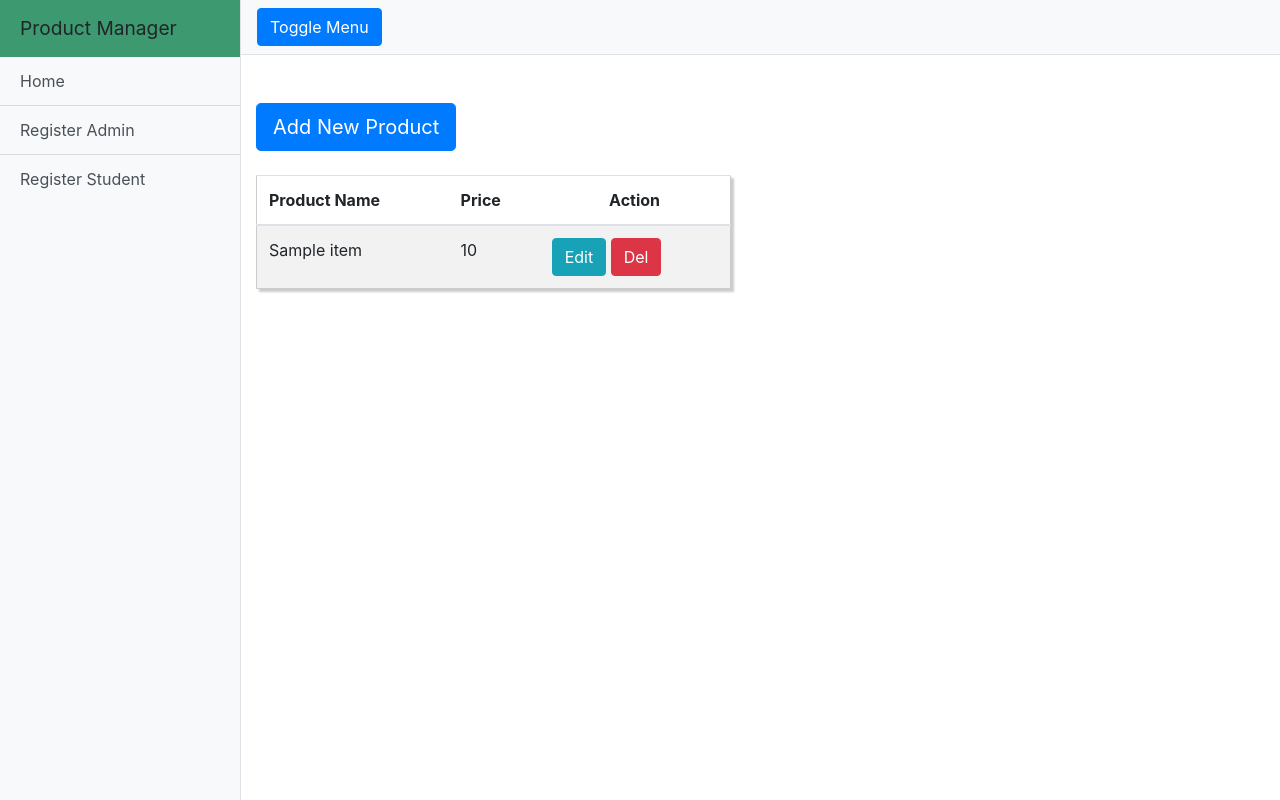
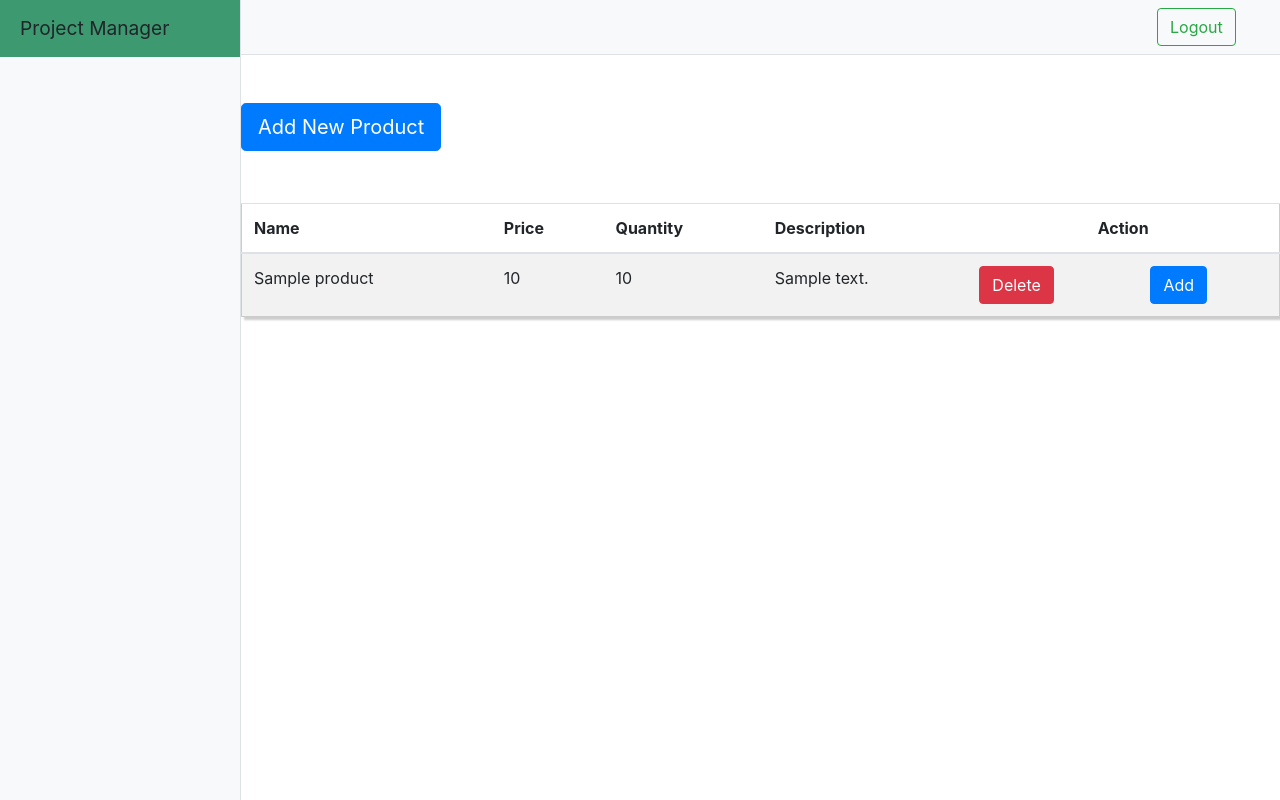
Before and after one commit to dockrexter/SalesTrackingSystem, a Django app: template Employee/templates/Zone/ProductManager.html in a window 1280 px wide; the page is wider, and only the part inside the window is pictured. Run offline with Django 3.2, Linux system fonts and the light colour scheme; the template is opened without the code that fills it: most values are stand-ins (such as "Sample title", 1, 10 or a date in 2020); some libraries are stand-ins or nearby versions.

Commit message:
product manager

```diff
--- a/Employee/product.py
+++ /dev/null
@@ -1,6 +0,0 @@
-class Product:
-    name="lays"
-    def addNewProduct():
-        pass
-    def removeProduct():
-        pass
--- a/Employee/templates/Zone/ProductManager.html
+++ b/Employee/templates/Zone/ProductManager.html
@@ -18,8 +18,6 @@
 		body {
 			overflow-x: hidden;
 		}
-
-
 		#sidebar-wrapper {
 			min-height: 100vh;
 			margin-left: -15rem;
@@ -28,50 +26,31 @@
 			-o-transition: margin 0.25s ease-out;
 			transition: margin 0.25s ease-out;
 		}
-
 		#sidebar-wrapper .sidebar-heading {
 			padding: 0.875rem 1.25rem;
 			font-size: 1.2rem;
 			background: #3D9970;
-
 		}
-
 		#sidebar-wrapper .list-group {
 			width: 15rem;
 			background: #3D9970;
-
-
-
 		}
-
 		#page-content-wrapper {
-
 			min-width: 100vw;
-
 		}
-
 		#wrapper.toggled #sidebar-wrapper {
 			margin-left: 0;
-
-
-
 		}
-
 		@media (min-width: 768px) {
 			#sidebar-wrapper {
 				margin-left: 0;
 			}
-
 			#page-content-wrapper {
 				min-width: 0;
 				width: 100%;
-
-
 			}
-
 			#wrapper.toggled #sidebar-wrapper {
 				margin-left: -15rem;
-
 			}
 		}
 		.center {
@@ -80,7 +59,6 @@
     padding: 20px;
     box-shadow: 0 4px 8px 0 rgba(0, 0, 0, 0.2), 0 6px 20px 0 rgba(0, 0, 0, 0.19);
 }
-
 .hideform {
     display: none;
 }
@@ -95,34 +73,29 @@
     box-shadow: 3px 3px 0px transparent;
     transition: 0.5s;
     }
+
 	</style>
 </head>
 
 <body>
 
+
+
 	<div class="d-flex" id="wrapper">
 		<!-- Sidebar -->
 		<div class="bg-light border-right" id="sidebar-wrapper">
-			<div class="sidebar-heading">Product Manager </div>
+			<div class="sidebar-heading">Project Manager</div>
 			<div class="list-group list-group-flush">
-				<a href="Home_admin.php" class="list-group-item list-group-item-action bg-light">Home</a>
-				<a href="Register_admin.php" class="list-group-item list-group-item-action bg-light">Register Admin</a>
-				<a href="Register_Student.php" class="list-group-item list-group-item-action bg-light">Register Student</a>
-
-
-
-
-
-
-
-
-			</div>
+            </div>
+            <br>
+            <br>
+            <br>
 		</div>
 		<!-- /#sidebar-wrapper -->
+
 		<!-- Page Content -->
 		<div id="page-content-wrapper">
 			<nav class="navbar navbar-expand-lg navbar-light bg-light border-bottom">
-				<button class="btn btn-primary" id="menu-toggle">Toggle Menu</button>
 
 				<button class="navbar-toggler" type="button" data-toggle="collapse" data-target="#navbarSupportedContent" aria-controls="navbarSupportedContent" aria-expanded="false" aria-label="Toggle navigation">
 					<span class="navbar-toggler-icon"></span>
@@ -133,29 +106,36 @@
 				</form>
 			</nav>
 
+<br><br>
 
-<br><br>
 <div class="container">
-    <div class="row col-md-6 col-md-offset-2 custyle">
-    <table  name = "producttable" id="tableID"class="table table-striped custab">
+    <div class="row col-md-offset-2 custyle">
+    <table  name = "producttable" id="tableID"class=" table table-striped custab">
     <thead>
     <button class="btn btn-lg btn-primary" id="show">Add New Product</button>
+
+
         <tr>
-            <th>Product Name</th>
+		    <th>Name</th>
             <th>Price</th>
+            <th>Quantity</th>
+            <th>Description</th>
 
-            <th class="text-center">Action</th>
+            <th class="text-center" colspan="2">Action</th>
+
         </tr>
     </thead>
 	<tbody>
         {% for item in product %}
             <tr>
 
-                <td>{{item.name}} </td>
-                <td>{{item.price}} </td>
-
-                <td clas><a class='btn btn-info btn-xs' href="#"><span class="glyphicon glyphicon-edit"></span> Edit</a> <a href="#" class="btn btn-danger btn-xs"><span class="glyphicon glyphicon-remove"></span> Del</a></td>
-            </tr>
+                <td>{{item.product.name}} </td>
+                <td>{{item.product.price}} </td>
+				<td>{{item.quantity}} </td>
+				<td>{{item.product.description}} </td>
+				<td><button class="btn btn-xs btn-danger" >Delete </button></td>
+				<td><button class="btn btn-xs btn-primary stock" id={{item.product.id}}>Add </button></td>
+		   </tr>
             {% endfor %}
 	</tbody>
 
@@ -175,8 +155,24 @@
             <input type="submit" value="Submit">
         </form>
     </div>
+		<div class="stockform hideform">
+        <button id="closestock" style="float: right;">X</button>
+        <form action="/Employee/ProductManager/addStock" method="POST">{% csrf_token %}
+            Enter Quantity:<br>
+            <input type="text" name="quantity" value="">
+            <input type="hidden" id="productId" name="productId" value="3487">
+            <input type="submit" value="Submit">
+        </form>
+    </div>
     </div>
 </div>
+    </div>
+	</div>
+	<div>
+</div>
+
+
+
 
 
 
@@ -189,25 +185,29 @@
 		var newRow = tableRef.insertRow(tableRef.rows.length);
 		newRow.innerHTML = myHtmlContent;
             }
-
 			function deleteproduct(){
-
-
 			}
-
 		$('#show').on('click', function () {
             $('.center').show();
             $(this).hide();
         })
+        $('#close').on('click', function () {
+            $('.center').hide();
+            $('#show').show();
+        })
 
-$('#close').on('click', function () {
-    $('.center').hide();
-    $('#show').show();
+		$('.stock').on('click', function (elem) {
+            var id = this.id;
+            $('#productId').val(id);
+            $('.stockform').show();
+            $(this).hide();
+        })
+        $('#closestock').on('click', function () {
+        $('.stockform').hide();
+        $('.stock').show();
 })
         </script>
-        </center>
-    </div>
-</div>
+
 
 
 
--- a/Employee/urls.py
+++ b/Employee/urls.py
@@ -7,5 +7,6 @@
     path('NationalSalesManager', views.NationalSalesManager.as_view(), name='NationalSalesManager'),
     path('ProductManager', views.ProductManager.as_view(), name='ProductManager'),
     path('ProductManager/addNewProduct', views.ProductManager.addNewProduct, name='ProductManager'),
+    path('ProductManager/addStock', views.ProductManager.addStock, name='addStock'),
     path('SalesForce', views.SalesForce.as_view(), name='SalesForce'),
 ]
```
Also changed, not shown: Employee/models.py (+26 -5 lines), Employee/order.py (deleted, +0 -10 lines), Employee/stock.py (deleted, +0 -10 lines), Employee/views.py (+11 -7 lines), login/views.py (+5 -4 lines), Employee/migrations/0002_auto_20200101_2238.py (added).
